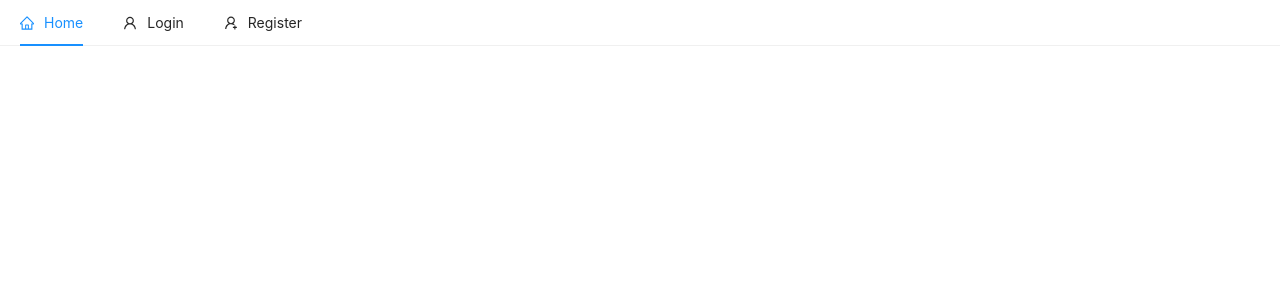
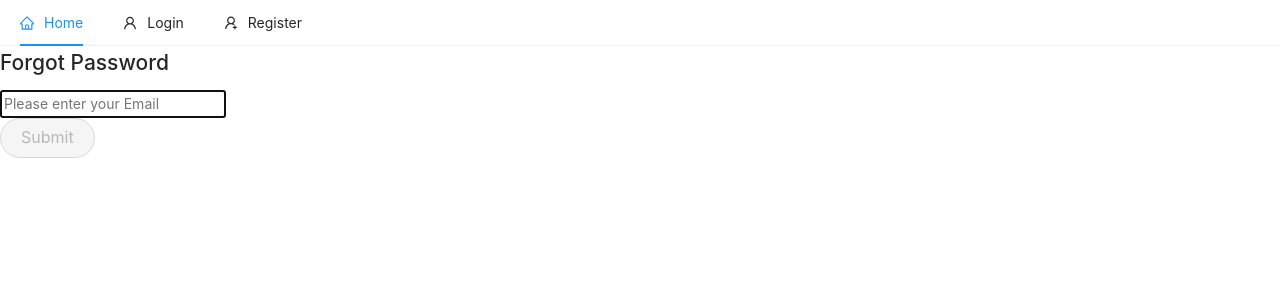
Before and after one commit to georgejeswin/ecommerce-MERN, a React (Create React App) app in the folder client/: page /forgot/password in a window 1280 px wide. Shown: the top 300 px of the page. Built offline with nearby package versions, Linux system fonts and the light colour scheme; no server answers.

Commit message:
forgot password added

```diff
--- a/client/src/App.js
+++ b/client/src/App.js
@@ -11,6 +11,7 @@ import Header from "./components/nav/Header";
 import { auth } from "./firebase";
 import { useDispatch } from "react-redux";
 import { useEffect } from "react";
+import ForgotPassword from "./pages/auth/ForgotPassword";
 
 function App() {
   const dispatch = useDispatch();
@@ -42,7 +43,7 @@ function App() {
           <Route exact path="/login" component={Login} />
           <Route exact path="/register" component={Register} />
           <Route exact path="/register/complete" component={RegisterComplete} />
-
+          <Route exact path="/forgot/password" component={ForgotPassword} />
           <Route exact path="/" component={Home} />
         </Switch>
       </Router>
--- /dev/null
+++ b/client/src/pages/auth/ForgotPassword.js
@@ -0,0 +1,64 @@
+import React, { useState, useEffect } from "react";
+import { auth } from "../../firebase";
+import { toast } from "react-toastify";
+import { Button } from "antd";
+
+const ForgotPassword = ({ history }) => {
+  const [email, setEmail] = useState("");
+  const [loading, setLoading] = useState(false);
+  const handleSubmit = async (e) => {
+    console.log(process.env.REACT_APP_FORGOT_PASSWORD_REDIRECT);
+    e.preventDefault();
+    setLoading(true);
+    const config = {
+      url: process.env.REACT_APP_FORGOT_PASSWORD_REDIRECT,
+      handleCodeInApp: true,
+    };
+
+    await auth
+      .sendPasswordResetEmail(email, config)
+      .then(() => {
+        setLoading(false);
+        toast.success(`Reset Link sent to ${email}`);
+        setEmail("");
+      })
+      .catch((error) => {
+        setLoading(false);
+        toast.error(error.message);
+        console.log(error);
+      });
+  };
+  return (
+    <div className="container col-md-6 offset-md-3 p-5">
+      {loading ? (
+        <h2>Loading...</h2>
+      ) : (
+        <>
+          <h2>Forgot Password</h2>
+          <form onSubmit={handleSubmit}>
+            <input
+              type="email"
+              className="form-control"
+              value={email}
+              onChange={(e) => setEmail(e.target.value)}
+              autoFocus
+              placeholder="Please enter your Email"
+            />
+            <br />
+            <Button
+              onClick={handleSubmit}
+              disabled={!email}
+              type="primary"
+              shape="round"
+              size="large"
+            >
+              Submit
+            </Button>
+          </form>
+        </>
+      )}
+    </div>
+  );
+};
+
+export default ForgotPassword;
--- a/client/src/pages/auth/Login.js
+++ b/client/src/pages/auth/Login.js
@@ -5,6 +5,7 @@ import { Button } from "antd";
 import { MailOutlined, GoogleOutlined } from "@ant-design/icons";
 import { useDispatch } from "react-redux";
 import { Spin, Space } from "antd";
+import { Link } from "react-router-dom";
 
 const Login = ({ history }) => {
   const [email, setEmail] = useState("georgejeswin2000@gmail.com");
@@ -93,7 +94,7 @@ const Login = ({ history }) => {
     </form>
   );
   return (
-    <div className="container p-5 col-offset-md-3 ">
+    <div className="container col-md-9 offset-md-3 p-5">
       <div className="row">
         <div className="col-md-6 col-offset-md-3">
           {loading ? (
@@ -114,6 +115,12 @@ const Login = ({ history }) => {
               >
                 Login with Google
               </Button>
+              <Link
+                to="/forgot/password"
+                className="float-right text-danger mt-3"
+              >
+                Forgot Password
+              </Link>
             </>
           )}
         </div>
--- a/client/src/pages/auth/Register.js
+++ b/client/src/pages/auth/Register.js
@@ -42,7 +42,7 @@ const Register = () => {
     </form>
   );
   return (
-    <div className="container p-5 col-offset-md-3 ">
+    <div className="container col-md-9 offset-md-3 p-5">
       <div className="row">
         <div className="col-md-6 col-offset-md-3">
           <h2>Register</h2>
```
Also changed, not shown: 2 other files (tests, documents, lock files or other folders).
